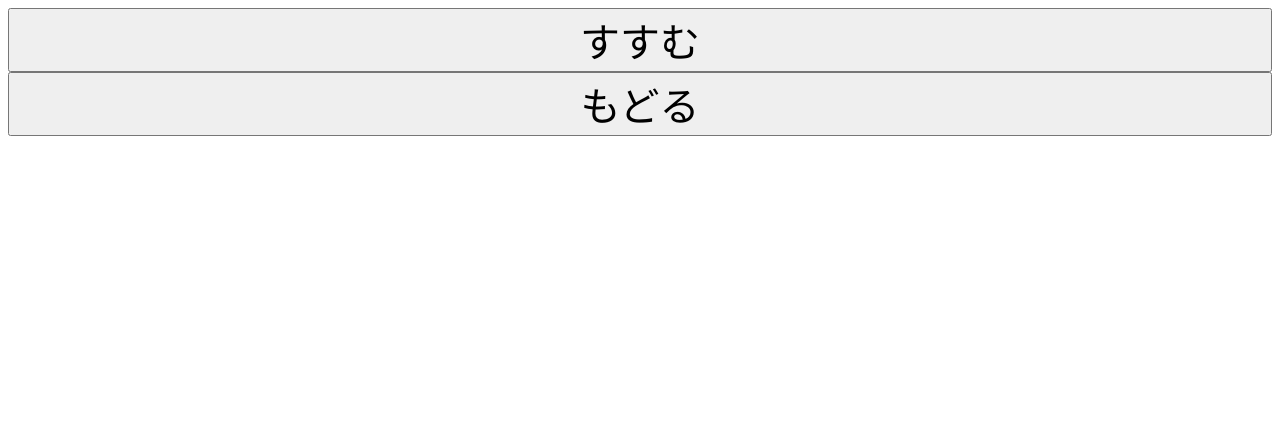
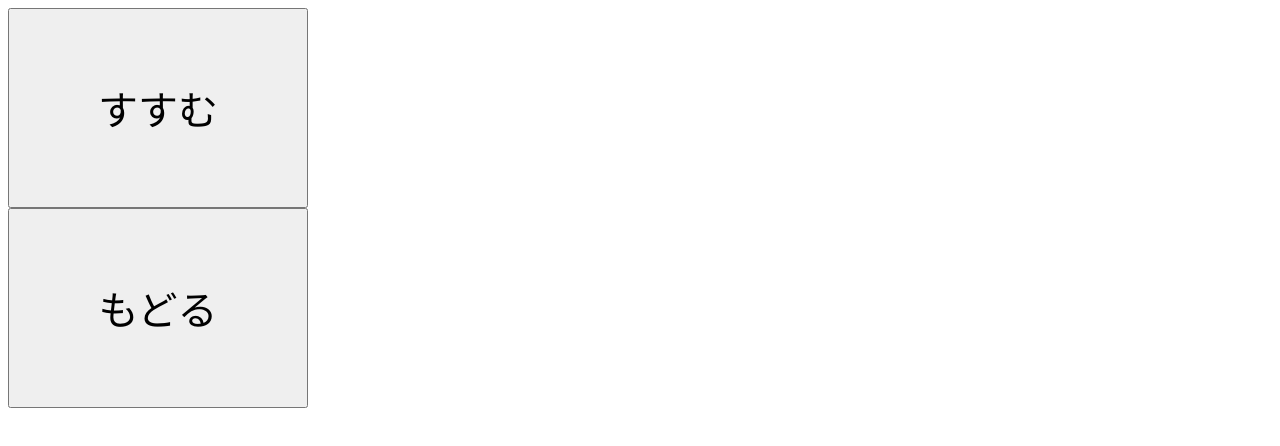
Before and after one commit to nakkspeed/nodebot-motortank, a website: page ui.html in a window 1280 px wide. Drawn offline with nearby package versions, Linux system fonts and the light colour scheme.

Commit message:
ボタンを大きくした

```diff
--- a/ui.html
+++ b/ui.html
@@ -19,9 +19,9 @@ function command(type) {
   </script>
 </head>
 <body>
-  <button style="width:100%; font-size:40px" onClick="command('forward')">すすむ</button>
+  <button style="width:300px;height:200px; font-size:40px" onClick="command('forward')">すすむ</button>
   <br>
-  <button style="width:100%; font-size:40px" onClick="command('reverse')">もどる</button>
+  <button style="width:300px;height:200px; font-size:40px" onClick="command('reverse')">もどる</button>
   <!--<button onClick="command('stop')">停止</button>-->
 </body>
 </html>
```
